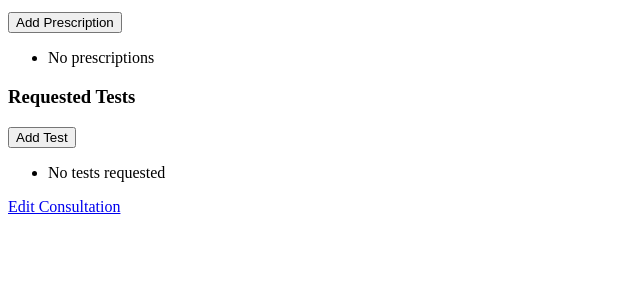
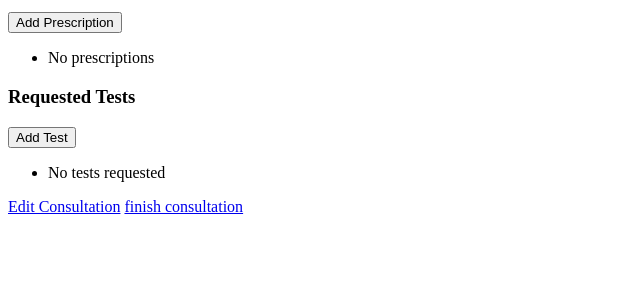
Before and after one commit to Youssef11gaber10/Django-Clinic-Appointment-System, a Django app: template medical/templates/medical/view_summary.html in a window 1280 px wide. Shown: the part 200-500 px from the top of the page, without its empty margins (0-640 px from the left). Run offline with Django 5.2, Linux system fonts and the light colour scheme; the template is opened without the code that fills it, so the values that code supplies are empty.

Commit message:
final consulation

```diff
--- a/medical/templates/medical/view_summary.html
+++ b/medical/templates/medical/view_summary.html
@@ -40,7 +40,12 @@
         <li>No tests requested</li>
         {% endfor %}
     </ul>
+
     <a href="{% url 'consultation_edit' object.id %}">Edit Consultation</a>
+    <a href="{% url 'doctor_dashboard' %}" class="btn btn-secondary">finish consultation</a>
+
+
+
 </body>
 
 </html>
```
Also changed, not shown: accounts/migrations/0001_initial.py, appointments/migrations/0001_initial.py, medical/migrations/0001_initial.py, scheduling/migrations/0001_initial.py.
